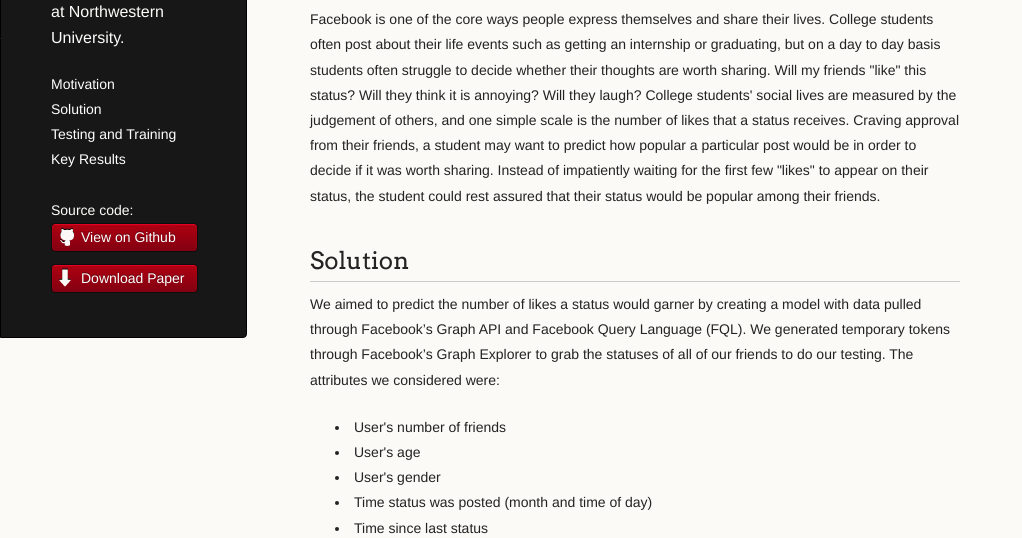
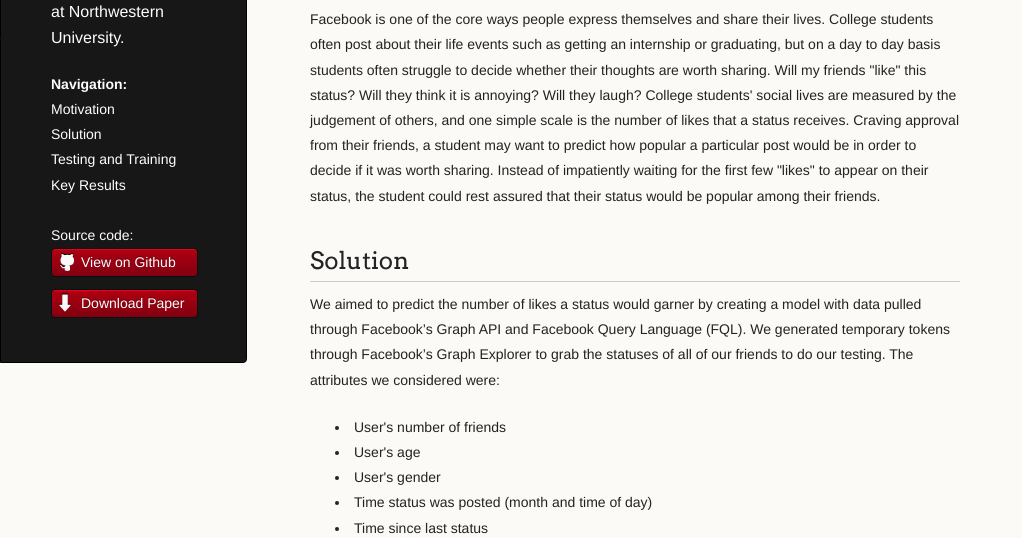
Before and after one commit to kbbz/kbbz.github.io, a plain HTML site: page index.html in a window 1280 px wide. Shown: the part 258-796 px from the top of the page, without its empty margins (0-1022 px from the left). Drawn offline with Linux system fonts and the light colour scheme.

Commit message:
made navigation more clear

```diff
--- a/index.html
+++ b/index.html
@@ -18,6 +18,8 @@
       <header>
         <h1 class="header">Facebook Like Predictor</h1>
         <p class="header">A Facebook status likes predictor for EECS 349 at Northwestern University.</p>
+
+        <span id='navigation-text'>Navigation:</span></br>
         <a href="#motivation">Motivation</a></br>
         <a href="#solution">Solution</a></br>
         <a href="#testing-and-training">Testing and Training</a></br>
--- a/stylesheets/styles.css
+++ b/stylesheets/styles.css
@@ -436,3 +436,7 @@
   height: 400px;
   border: none;
 }
+
+#navigation-text {
+  font-weight: bold;
+}
```
